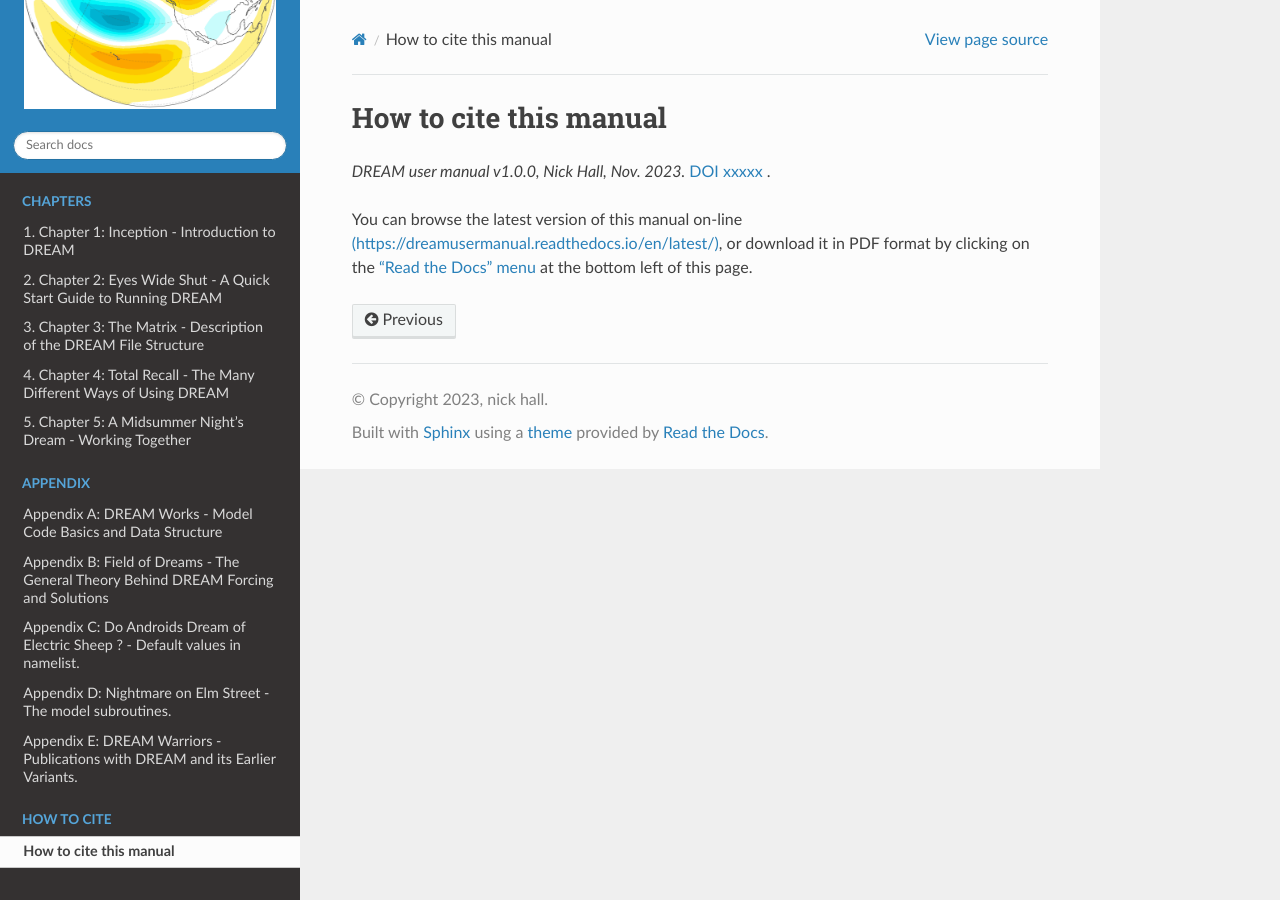
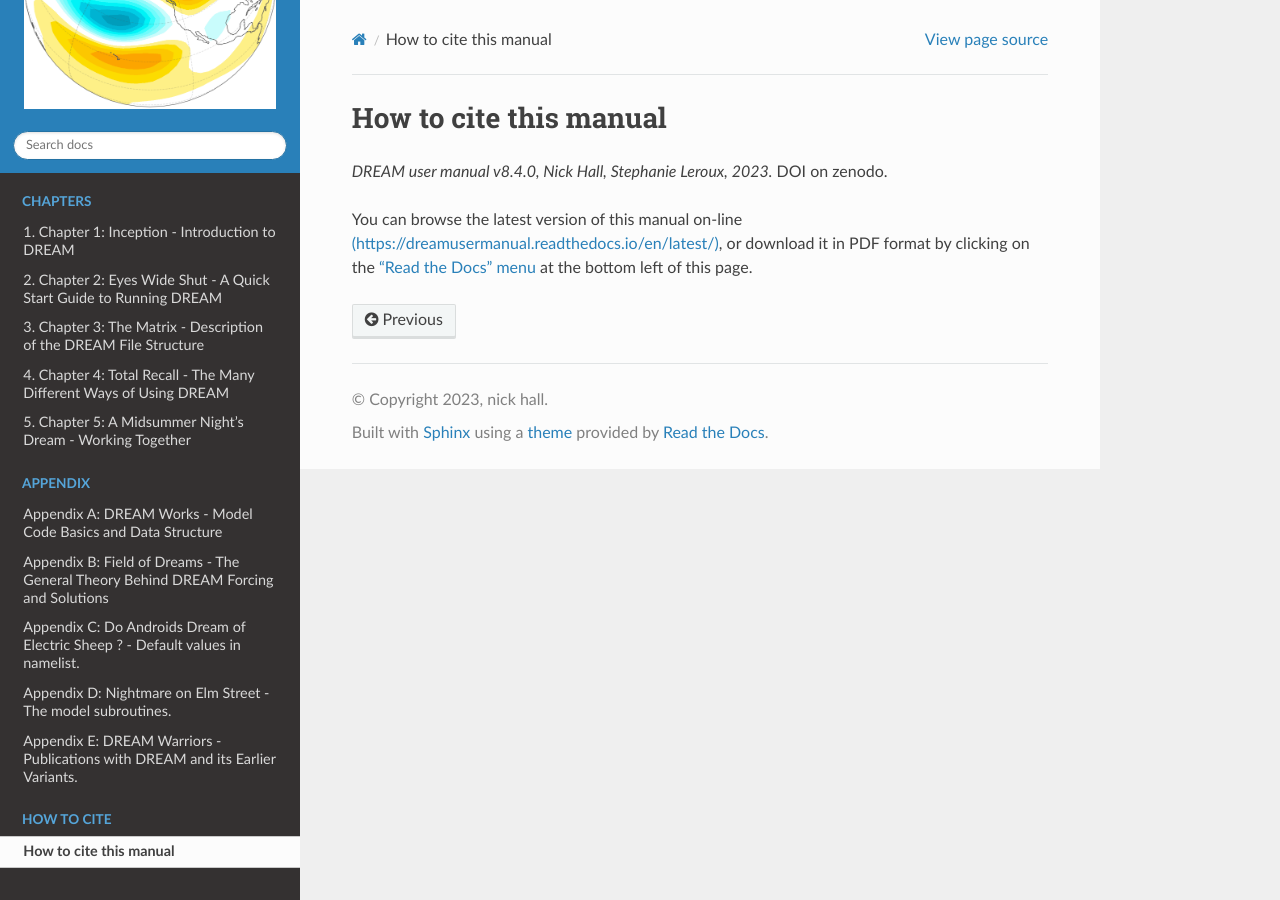
Before and after one commit to dream-gcm/usermanual, a Sphinx documentation site: the page built from source/how2cite.md, in a window 1280 px wide. Built offline with Sphinx 7.4.7 and the Read the Docs theme 2.0.0, drawn with Linux system fonts in a browser that asks for light colours.

Commit message:
Update how2cite.md

```diff
--- a/source/how2cite.md
+++ b/source/how2cite.md
@@ -1,6 +1,6 @@
 # How to cite this manual
 
-*DREAM user manual v1.0.0, Nick Hall, Nov. 2023.* [DOI xxxxx](http://www.doi.org) .
+*DREAM user manual v8.4.0, Nick Hall, Stephanie Leroux, 2023.* DOI on zenodo.
 
 You can browse the latest version of this manual on-line [(https://dreamusermanual.readthedocs.io/en/latest/)](https://dreamusermanual.readthedocs.io/en/latest/),
 or download it in PDF format by clicking on the ["Read the Docs" menu](https://dreamusermanual.readthedocs.io/_/downloads/en/latest/pdf/) at the bottom left of this page.
```
